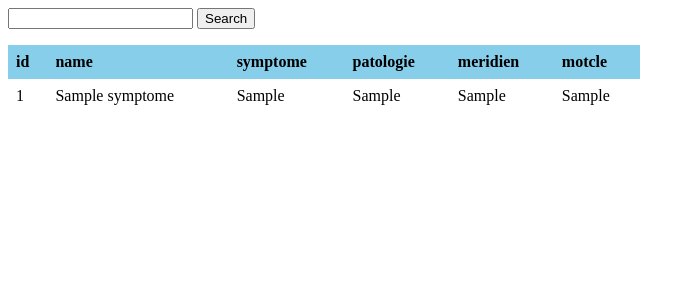
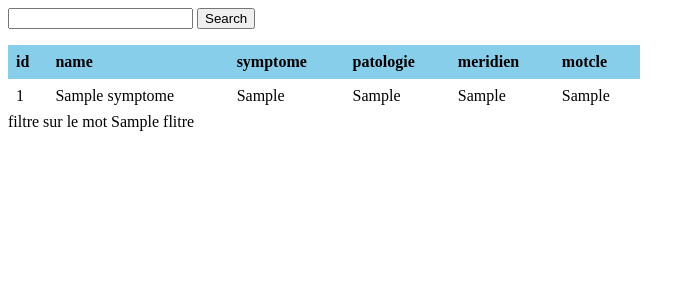
Before and after one commit to abdel-kader-camara/Tidal, a PHP site: template template/filtre.php in a window 1280 px wide. Shown: the top 300 px of the page, without its empty margins (0-695 px from the left). Run offline with PHP 8.4, Linux system fonts and the light colour scheme; the template is opened without the code that fills it: most values are stand-ins (such as "Sample title", 1, 10 or a date in 2020).

Commit message:
klklfdkgfd

```diff
--- a/template/filtre.php
+++ b/template/filtre.php
@@ -25,6 +25,7 @@
    </head>
 
 <body>
+
    <p>
    <?php
       $filtre = "";
@@ -70,6 +71,8 @@
       } catch(PDOException $e) {
       echo 'ERROR: ' . $e->getMessage();
       } // end try
+
+      echo "filtre sur le mot $flitre";
    ?>
    </p>
 </body>
```
